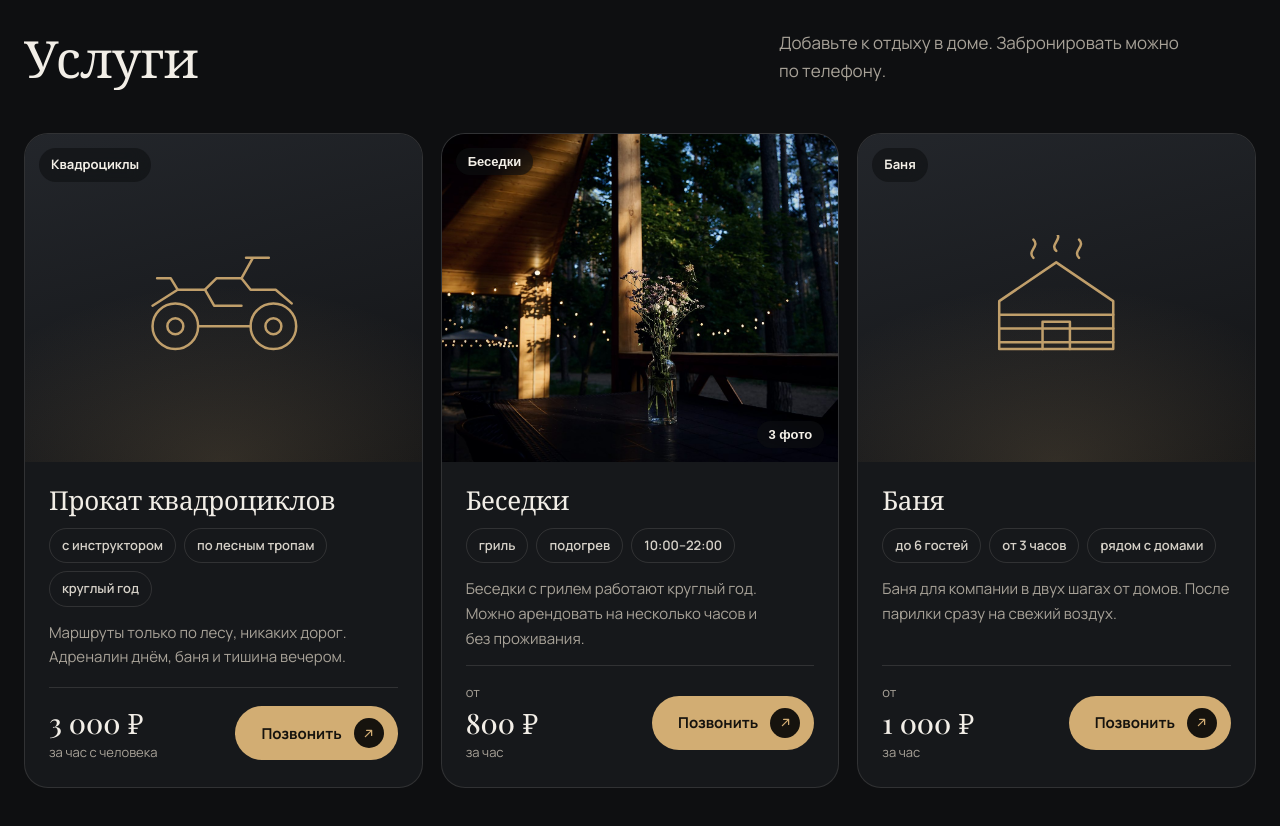
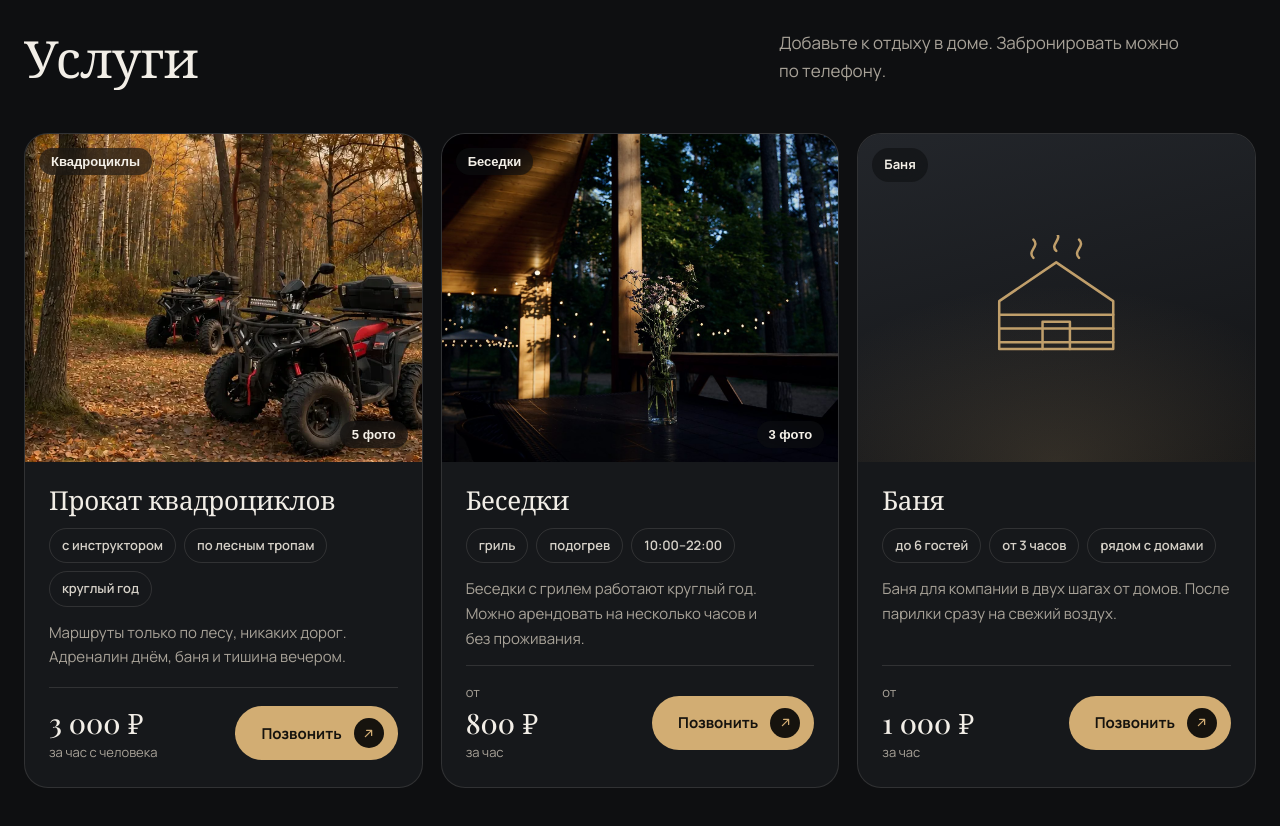
Before and after one commit to SE3YAA/medv-ugol48, a plain HTML site: page index.html in a window 1280 px wide. Shown: the part 2060-2886 px from the top of the page. Drawn offline with nearby package versions, Linux system fonts and the light colour scheme; a web font is replaced by a local one.

Commit message:
Add files via upload

```diff
--- a/index.html
+++ b/index.html
@@ -498,7 +498,7 @@ html.fx .p-c{--y:calc(70px*(1 - var(--ap,1)))}
     </div>
     <div class="cards">
       <article class="card">
-        <div class="ph art"><svg viewBox="0 0 160 110" aria-hidden="true"><circle cx="38" cy="80" r="20"/><circle cx="38" cy="80" r="7"/><circle cx="124" cy="80" r="20"/><circle cx="124" cy="80" r="7"/><path d="M18 62l22-14h24l10-10h22l8 10h22l14 12"/><path d="M58 80h46M40 48l-6-10h-12M96 38l10-18h14M100 20h18"/><path d="M64 48l8 14h24"/></svg><span class="tag">Квадроциклы</span></div>
+        <button class="ph zoomable" data-set="q" aria-label="Посмотреть фотографии квадроциклов (5 фото)"><img src="atv-cover.webp" alt="Два квадроцикла на осенней лесной тропе" loading="lazy" decoding="async"><span class="tag">Квадроциклы</span><span class="cnt">5 фото</span></button>
         <div class="body">
           <h3>Прокат квадроциклов</h3>
           <div class="specs"><span>с инструктором</span><span>по лесным тропам</span><span>круглый год</span></div>
@@ -704,7 +704,7 @@ html.fx .p-c{--y:calc(70px*(1 - var(--ap,1)))}
 <script>
 (function(){
   var $=function(id){return document.getElementById(id)};
-  var IM=window.IM||function(n){return n+'.jpg'};
+  var IM=window.IM||function(n){return /\.(?:jpe?g|png|webp|avif)$/i.test(n)?n:n+'.jpg'};
 
   // тема
   var root=document.documentElement,meta=document.querySelector('meta[name="theme-color"]');
@@ -801,7 +801,8 @@ html.fx .p-c{--y:calc(70px*(1 - var(--ap,1)))}
          ['barn-dinner','Ужин на компанию'],['terrace','Нарды на террасе'],['garland-night','Гирлянды ночью'],['barn-kitchen','Кухня'],['aframe-flowers','Цветы к приезду'],['grill','Гриль'],['bed-lamp','Свет у кровати'],['bath-shower','Душ'],['barn-garland','Огни Barnhouse'],['aframe-table','Стол в A-frame'],['bulb','Тёплый свет'],['gazebo-flowers','Беседка']];
   var SETS={a:[['aframe-hammock','A-frame и гамак'],['chairs-sun','Терраса'],['aframe-view','Сосны в окне'],['aframe-loft','Спальня под крышей'],['aframe-table','Стол у окна'],['aframe-flowers','Цветы к приезду']],
             b:[['hero-barn','Barnhouse вечером'],['dinner-view','Ужин с видом на лес'],['barn-hall','Гостиная'],['barn-dinner','Стол на компанию'],['barn-kitchen','Кухня'],['barn-garland','Огни на террасе'],['bath-mirror','Санузел']],
-            c:[['gazebo-flowers','Беседка с цветами'],['grill','Гриль'],['terrace','Вечер на террасе']]};
+            c:[['gazebo-flowers','Беседка с цветами'],['grill','Гриль'],['terrace','Вечер на террасе']],
+            q:[['atv-forest-pair.webp','Два квадроцикла в сосновом лесу'],['atv-glamping-cabin.webp','Квадроцикл возле домика A-frame'],['atv-lakeside-pair.webp','Квадроциклы у лесного озера'],['atv-lakeside-close.webp','Квадроцикл у воды'],['atv-forest-lights.webp','Квадроцикл под гирляндами']]};
   var more=false,cur=[],ci=0,img=null,last=null;
   function gal(){var list=more?G:G.slice(0,12);
     $('gal').innerHTML=list.map(function(p,i){return '<button class="gi" data-i="'+i+'" aria-label="Открыть фото: '+p[1]+'"><img src="'+IM(p[0])+'" alt="'+p[1]+'" loading="lazy"></button>'}).join('');
```
Also changed, not shown: atv-cover.webp (added), atv-forest-lights.webp (added), atv-forest-pair.webp (added), atv-glamping-cabin.webp (added), atv-lakeside-close.webp (added), atv-lakeside-pair.webp (added).
